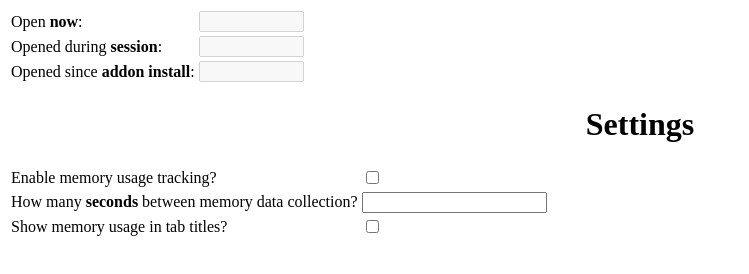
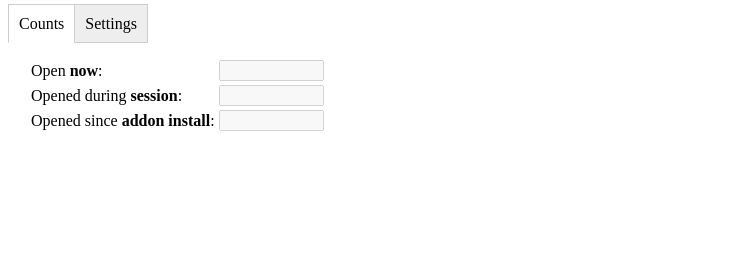
Before and after one commit to bobbyrne01/tab-data-firefox, a website: page addon/data/html/view.html in a window 1280 px wide. Shown: the whole page, without its empty margins (0-749 px from the left). Drawn offline with Linux system fonts and the light colour scheme.

Commit message:
tabs added to panel

```diff
--- a/addon/data/css/style.css
+++ b/addon/data/css/style.css
@@ -1,3 +1,6 @@
+html, body {
+	height: 90%;
+}
 .center {
 	text-align: center;
 }
@@ -7,3 +10,44 @@
 .red {
 	background-color: #FF5050;
 }
+
+
+/*
+ * Tabs
+ */
+.tabs {
+    position: relative;
+    height: 100%;
+    clear: both;
+    margin: 35px 0 25px;
+}
+.tab {
+    float: left;
+}
+.tabLabel {
+    background: #eee;
+    padding: 10px;
+    border: 1px solid #ccc;
+    margin-left: -1px;
+    position: relative;
+    left: 1px;
+    top: -20px;
+}
+.content {
+    position: absolute;
+    top: 2px;
+    left: 0;
+    right: 0;
+    bottom: 0;
+    padding: 20px;
+    opacity: 0;
+}
+[type=radio]:checked ~ label {
+    background: white;
+    border-bottom: 1px solid white;
+    z-index: 2;
+}
+[type=radio]:checked ~ label ~ .content {
+    z-index: 1;
+    opacity: 1;
+}
--- a/addon/data/html/view.html
+++ b/addon/data/html/view.html
@@ -8,6 +8,12 @@
 </head>
 
 <body>
+
+	<div class="tabs">
+		<div class="tab">
+			<input type="radio" id="tab-1" name="tab-group-1" hidden checked />
+			<label class="tabLabel" for="tab-1">Counts</label>
+			<div class="content">
 				<table>
 					<tr>
 						<td>
@@ -34,11 +40,21 @@
 						</td>
 					</tr>
 				</table>
-
+			</div>
+		</div>
+		<!-- <div class="tab">
+	        <input type="radio" id="tab-2" name="tab-group-1" />
+	        <label class="tabLabel" for="tab-2">Memory usage</label>
+	        <div class="content">
+	            <p>Stuff for Tab Two</p>
+	        </div>
+	    </div> -->
+		<div class="tab">
+			<input type="radio" id="tab-3" name="tab-group-1" hidden />
+			<label class="tabLabel" for="tab-3">Settings</label>
+			<div class="content">
 				<div id="settingsView">
 					<div id="settings">
-
-			<h1 class="center">Settings</h1>
 						<table>
 							<tr>
 								<td>
@@ -75,6 +91,9 @@
 						</table>
 					</div>
 				</div>
+			</div>
+		</div>
+	</div>
 </body>
 
 </html>
```
Also changed, not shown: addon/package.json (+4 -8 lines), package.json (indentation only). Lines whose indentation alone changed are shown as unchanged.
